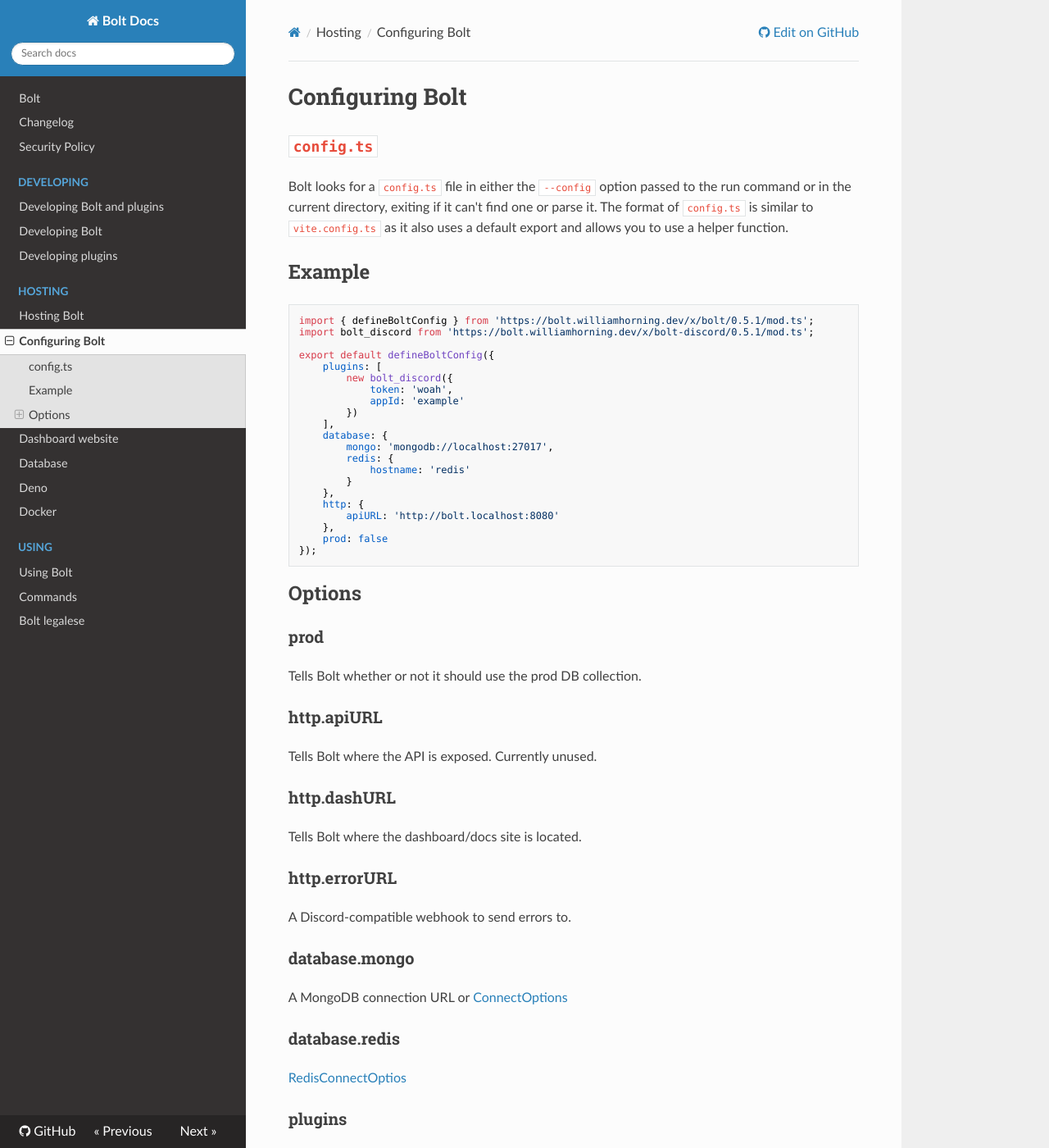
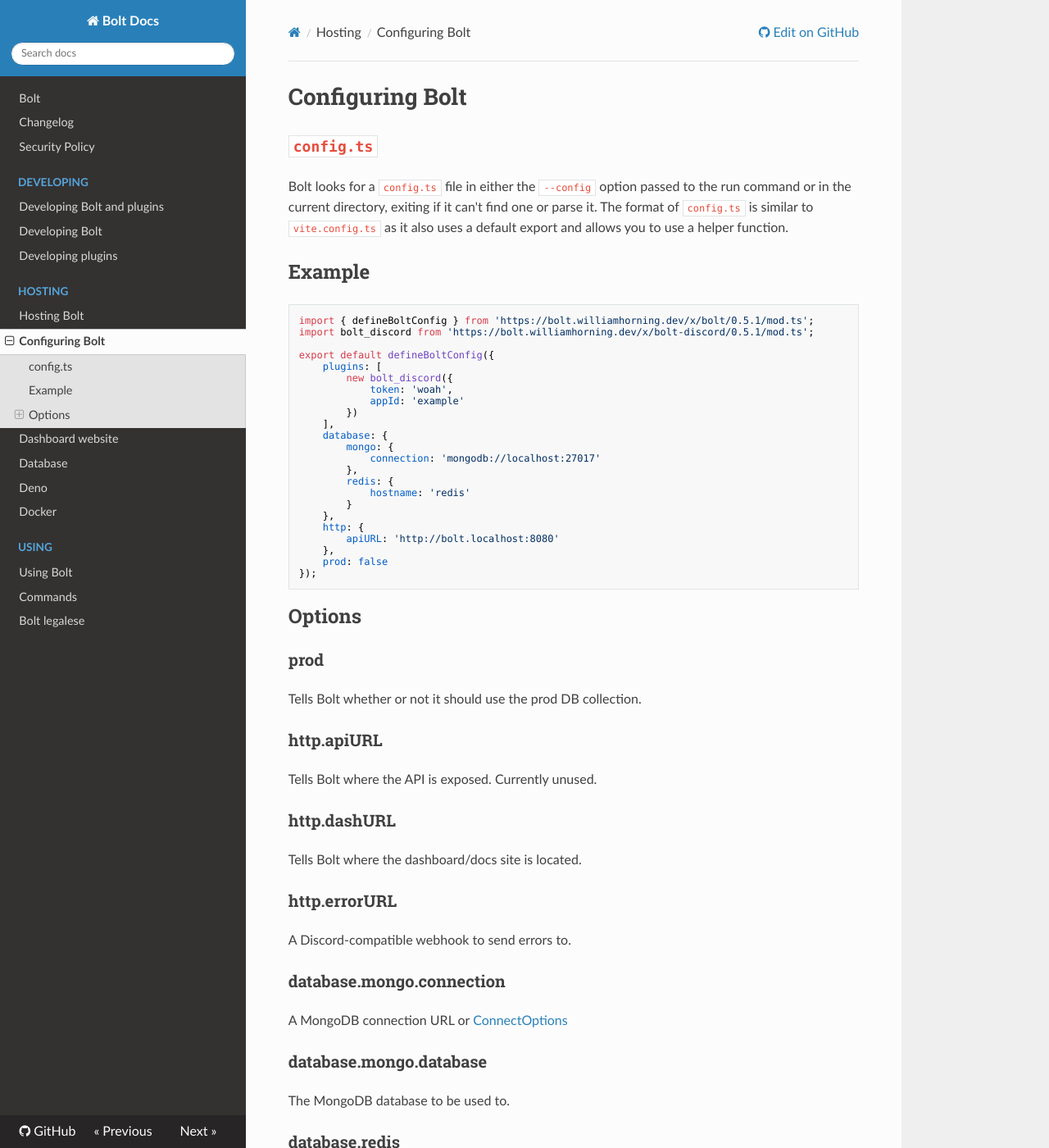
Before and after one commit to williamhorning/bolt, an MkDocs documentation site: the page built from packages/bolt-dash/docs/content/Hosting/configure.md, in a window 1280 px wide and 1400 px high. Shown: the whole window at 82% size. Built offline with MkDocs 1.6.1, drawn with Linux system fonts in a browser that asks for light colours; nearby versions of some CDN libraries.

Commit message:
update docs to reflect current state of codebase

```diff
--- a/packages/bolt-dash/docs/content/Hosting/configure.md
+++ b/packages/bolt-dash/docs/content/Hosting/configure.md
@@ -21,7 +21,9 @@
 		})
 	],
 	database: {
-		mongo: 'mongodb://localhost:27017',
+		mongo: {
+			connection: 'mongodb://localhost:27017'
+		},
 		redis: {
 			hostname: 'redis'
 		}
@@ -51,10 +53,14 @@
 
 A Discord-compatible webhook to send errors to.
 
-### database.mongo
+### database.mongo.connection
 
 A MongoDB connection URL or
 [ConnectOptions](https://deno.land/x/mongo@v0.31.2/mod.ts?s=ConnectOptions)
+
+### database.mongo.database
+
+The MongoDB database to be used to.
 
 ### database.redis
 
```
Also changed, not shown: packages/bolt-dash/docs/content/Using/commands.md (+1 -1 lines), README.md.
